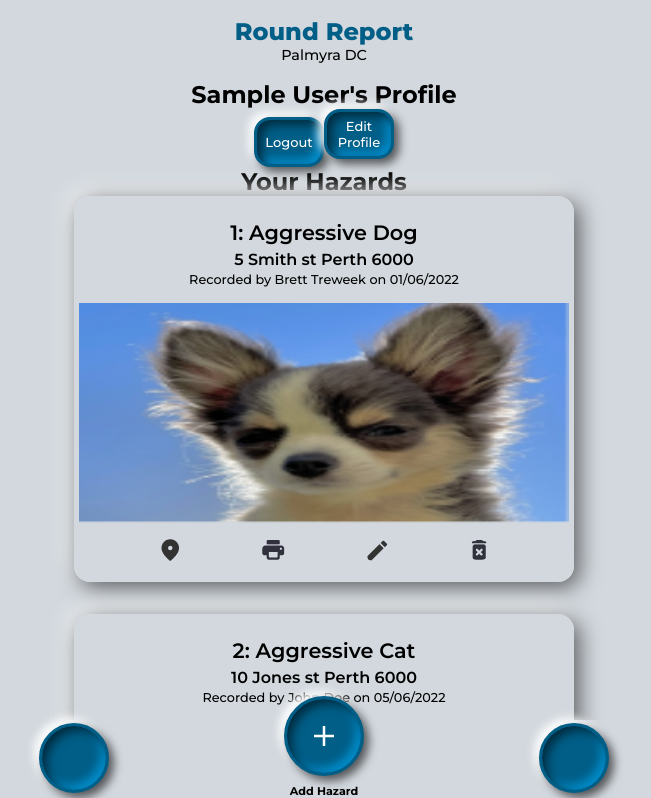
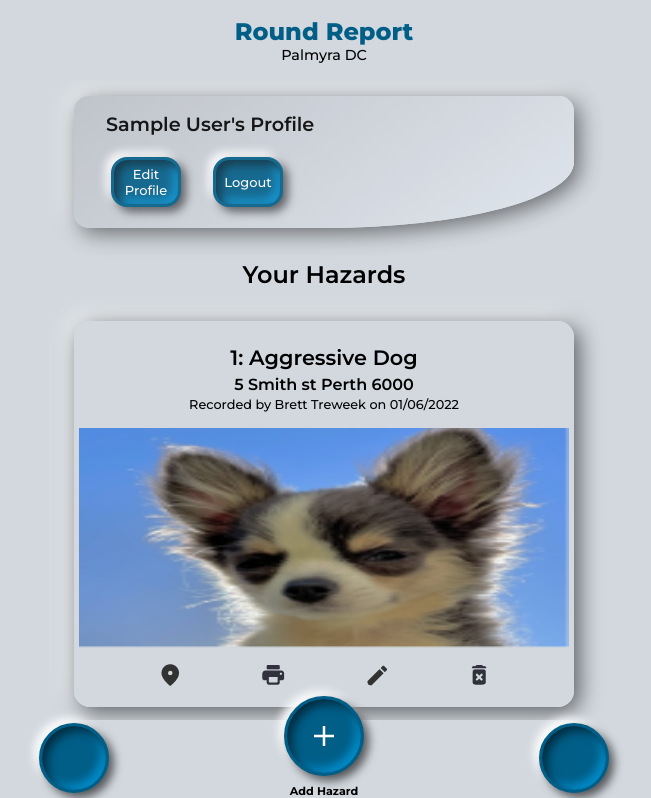
Before and after one commit to brett-treweek/round-report-v2, a React (Create React App) app: page /user-profile in a window 1280 px wide. Shown: the top 798 px of the page, without its empty margins (316-967 px from the left). Built offline with nearby package versions, Linux system fonts and the light colour scheme; sample sign-in values are in the browser's storage; some icons are missing.

Commit message:
made profile btn dynamically route with useLocation, added lastname to edit user profile

```diff
--- a/src/App.js
+++ b/src/App.js
@@ -28,7 +28,6 @@ function App() {
 				<Routes>
 					<Route path="/" element={<Home />} />
 					<Route path="round" element={<Round />} />
-					{/* <Route path="user-profile" element={<UserProfile />} /> */}
 					<Route path="login" element={<Login />} />
 					<Route
 						path="user-profile"
--- a/src/components/edit-profile/EditProfile.jsx
+++ b/src/components/edit-profile/EditProfile.jsx
@@ -4,13 +4,16 @@ import { useAppContext } from '../../context/appContext';
 import Input from '../ui/input/input';
 import { Button } from '../ui/button/Button.styled';
 import StyledEditProfile, { ProfileForm } from './EditProfile.styled';
+import CancelButton from '../ui/cancel-button/CancelButton';
+import { useNavigate } from 'react-router-dom';
 
-const EditProfile = () => {
+const EditProfile = (props) => {
 	const { user, showAlert, displayAlert, updateUser, isLoading } =
 		useAppContext();
+	const navigate = useNavigate();
 
 	const [name, setName] = useState(user?.name);
-	const [lastName, setLastName] = useState(user?.lastName);
+	const [lastName, setLastName] = useState(user?.lastname);
 	const [email, setEmail] = useState(user?.email);
 	const [round, setRound] = useState(user?.round);
 
@@ -19,9 +22,16 @@ const EditProfile = () => {
 		console.log('update user');
 	};
 
+	// function to handle cancel btn.
+	const handleCancel = (e) => {
+		e.preventDefault();
+		props.setProfileToggle(false)
+	};
+
 	return (
 		<StyledEditProfile>
 			<ProfileForm onSubmit={handleSubmit}>
+				<CancelButton onClick={handleCancel} />
 				<h3>Edit Profile</h3>
 				{showAlert && <Alert />}
 				<Input
--- a/src/components/footer/Footer.jsx
+++ b/src/components/footer/Footer.jsx
@@ -1,19 +1,29 @@
 import React from 'react';
-import { Link, useNavigate } from 'react-router-dom';
+import { Link, useLocation, useNavigate } from 'react-router-dom';
 import StyledFooter, { HazardButton } from './Footer.styled';
 import { Icon } from '@iconify/react';
-import { Button } from '../ui/button/Button.styled';
+// import { Button } from '../ui/button/Button.styled';
 import { useAppContext } from '../../context/appContext';
 
 const Footer = () => {
-	const { logoutUser, user } = useAppContext();
+	const { user } = useAppContext();
 	const navigate = useNavigate();
+	const location = useLocation();
+	// console.log(location);
 
 	const addHazardHandler = () => {
 		if (!user) {
 			navigate('/login');
 		} else {
 			navigate('/add-hazard');
+		}
+	};
+
+	const profileClickHandler = () => {
+		if (location.pathname !== '/user-profile') {
+			navigate('/user-profile');
+		} else {
+			navigate(-1);
 		}
 	};
 
@@ -29,11 +39,11 @@ const Footer = () => {
 				</HazardButton>
 
 				{user ? (
-					<Link className="loginBtn" to="/user-profile">
+					<div onClick={profileClickHandler}>
 						<Icon className="icon" icon="bxs:user" />
-					</Link>
+					</div>
 				) : (
-					<Link className="loginBtn" to="/login">
+					<Link to="/login">
 						<Icon className="icon" icon="bxs:user" />
 					</Link>
 				)}
@@ -43,17 +53,3 @@ const Footer = () => {
 };
 
 export default Footer;
-
-
-{/* <Button
-	className="logoutBtn"
-	height="70px"
-	width="70px"
-	br="100%"
-	onClick={() => {
-		logoutUser(user);
-		navigate('/');
-	}}
->
-	Logout
-</Button> */}
--- a/src/components/footer/Footer.styled.js
+++ b/src/components/footer/Footer.styled.js
@@ -38,7 +38,6 @@ const StyledFooter = styled.footer`
 	.logoutBtn {
 		font-size: 12px;
 	}
-
 `;
 
 export const HazardButton = styled.button`
--- a/src/components/round-details/RoundDetails.styled.js
+++ b/src/components/round-details/RoundDetails.styled.js
@@ -14,6 +14,8 @@ const StyledDetails = styled.div`
 `;
 
 export const DetailsCard = styled.div`
+	position: ${({ position }) => 'sticky' || 'static'};
+	top: ${({ top }) => '11vh'};
 	display: flex;
 	flex-direction: column;
 	align-items: start;
@@ -25,7 +27,7 @@ export const DetailsCard = styled.div`
 	border-radius: 15px;
 	border-bottom-right-radius: 50%;
 	color: ${({ theme }) => theme.text};
-	opacity: 0.8;
+	opacity: 0.9;
 	background: ${({ theme }) => theme.backgroundCard};
 	box-shadow: ${({ theme }) => theme.boxShadowCard};
 	backdrop-filter: blur(2px);
--- a/src/components/ui/button/Button.styled.js
+++ b/src/components/ui/button/Button.styled.js
@@ -13,3 +13,14 @@ export const Button = styled.button`
 	font-size: 13px;
 	cursor: pointer;
 `;
+export const ButtonContainer = styled.div`
+	height: ${({ height }) => height || '100%'};
+	width: ${({ width }) => width || '100%'};
+	padding: 5px;
+	display: flex;
+	align-items: center;
+	justify-content: start;
+	gap: 2rem;
+	border: none;
+	background-color: transparent;
+`;
--- a/src/pages/login/Login.styled.js
+++ b/src/pages/login/Login.styled.js
@@ -17,7 +17,6 @@ export const LoginForm = styled.form`
 	justify-content: center;
 	padding: 4rem 2rem;
 	gap: 1rem;
-	/* max-height: auto; */
 	width: 80vw;
 	max-width: 500px;
 	background: ${({ theme }) => theme.backgroundCard};
--- a/src/pages/user-profile/UserProfile.jsx
+++ b/src/pages/user-profile/UserProfile.jsx
@@ -1,10 +1,11 @@
 import React, { useState } from 'react';
 import { useAppContext } from '../../context/appContext';
 import StyledUserProfile from './UserProfile.styled';
-import { Button } from '../../components/ui/button/Button.styled';
+import { Button, ButtonContainer } from '../../components/ui/button/Button.styled';
 import { useNavigate } from 'react-router-dom';
 import EditProfile from '../../components/edit-profile/EditProfile';
 import HazardCard from '../../components/hazard-card/HazardCard';
+import { DetailsCard } from '../../components/round-details/RoundDetails.styled';
 
 const UserProfile = () => {
 	const { user, showAlert, updateUser, isLoading, logoutUser } =
@@ -12,6 +13,13 @@ const UserProfile = () => {
 
 	const navigate = useNavigate();
 	const [profileToggle, setProfileToggle] = useState(false);
+
+	const capitilize = (word) => {
+		return word.charAt(0).toUpperCase() + word.slice(1);
+	}
+
+
+
 
 	const hazards = [
 		{
@@ -39,8 +47,12 @@ const UserProfile = () => {
 
 	return (
 		<StyledUserProfile>
-			<h1>{user.name}'s Profile</h1>
-			<div>
+			<DetailsCard position top>
+				<h2 className="title">{capitilize(user.name)}{user.lastname && ' '+capitilize(user.lastname)}{'\'s'}  Profile</h2>
+				<ButtonContainer>
+					<Button onClick={() => setProfileToggle(!profileToggle)}>
+						{profileToggle ? 'Hazards' : 'Edit Profile'}
+					</Button>
 					<Button
 						onClick={() => {
 							logoutUser(user);
@@ -49,15 +61,13 @@ const UserProfile = () => {
 					>
 						Logout
 					</Button>
-				<Button onClick={() => setProfileToggle(!profileToggle)}>
-					{profileToggle ? 'Hazards' : 'Edit Profile'}
-				</Button>
-			</div>
+				</ButtonContainer>
+			</DetailsCard>
 			{profileToggle ? (
-				<EditProfile />
+				<EditProfile setProfileToggle={setProfileToggle} />
 			) : (
 				<>
-					<h2>Your Hazards</h2>
+					<h2 className="title">Your Hazards</h2>
 					{hazards.map((hazard, index) => (
 						<HazardCard
 							key={hazard.id}
--- a/src/pages/user-profile/UserProfile.styled.js
+++ b/src/pages/user-profile/UserProfile.styled.js
@@ -1,13 +1,20 @@
 import styled from 'styled-components';
 
 const StyledUserProfile = styled.section`
+	position: relative;
 	display: flex;
     flex-direction: column;
 	align-items: center;
 	justify-content: center;
+	gap: 2rem;
+	padding: 1rem;
 	min-height: 80vh;
 	width: 100%;
 	background-color: ${({ theme }) => theme.background};
+
+	.title{
+		font-weight: 600;
+	}
 `;
 
 export default StyledUserProfile;
```
Also changed, not shown: src/pages/login/Login.jsx (+1 -9 lines). Lines whose indentation alone changed are shown as unchanged.
